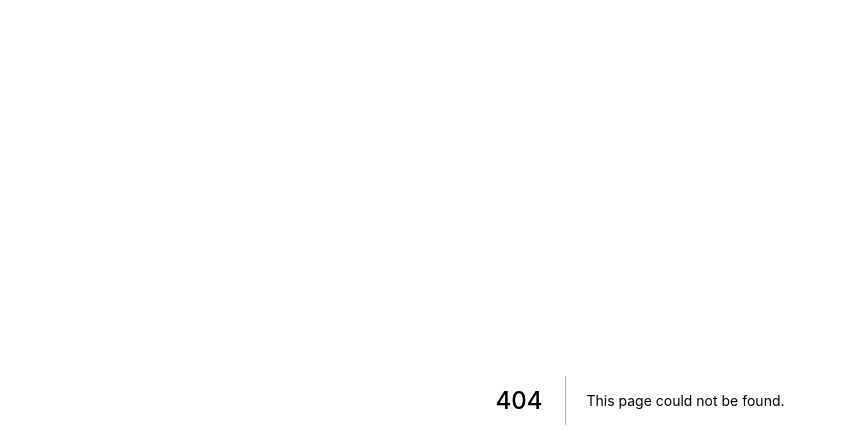
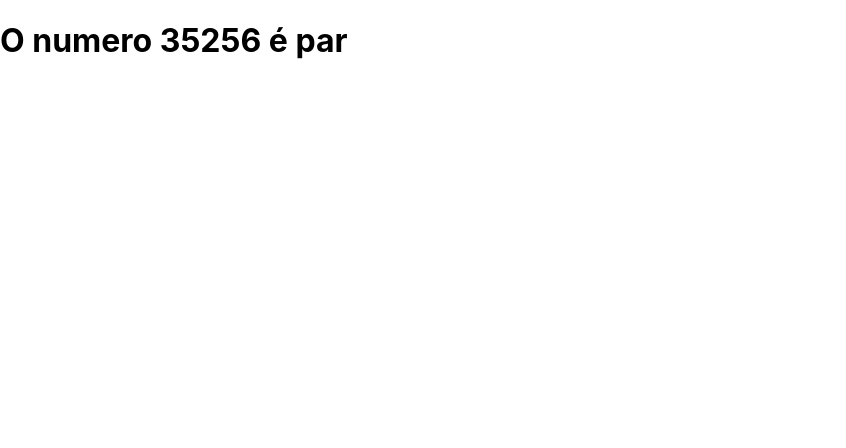
Before and after one commit to schmidtmarcelo/exercicios, a Next.js app: page /render/conditional2 in a window 1280 px wide. Before the commit this address had no page. Shown: the top 448 px of the page, without its empty margins (0-846 px from the left). Built offline with nearby package versions, Linux system fonts and the light colour scheme.

Commit message:
conditional2

```diff
--- /dev/null
+++ b/components/If.jsx
@@ -0,0 +1,9 @@
+export default function If(props) {
+    /*if(props.teste) {
+        return props.children
+    } else {
+        return null
+    }*/
+
+    return props.teste ? props.children : null
+}
--- /dev/null
+++ b/pages/render/conditional2.jsx
@@ -0,0 +1,16 @@
+import If from "../../components/If";
+
+export default function condicional2() {
+    const numero = 35256
+    return (
+
+        <div>
+            <If teste={numero % 2 === 0}>
+                <h1>O numero {numero} é par</h1>
+            </If>
+            <If teste={numero % 2 === 1}>
+                <h1>O numero {numero} é impar</h1>
+            </If>
+        </div>
+    )
+}
```
